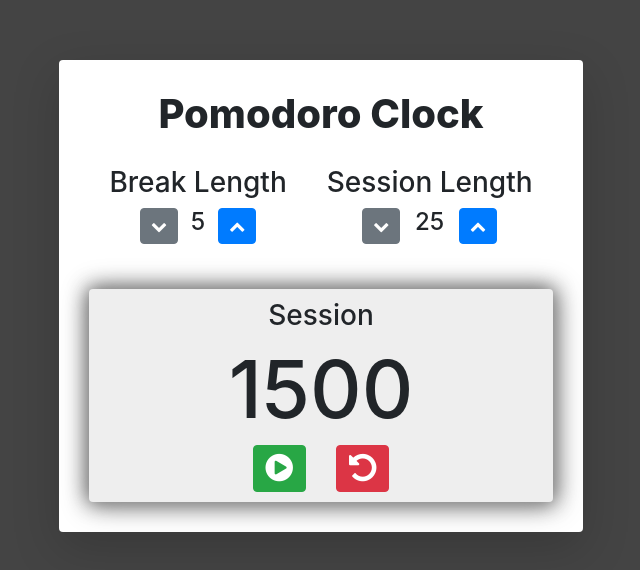
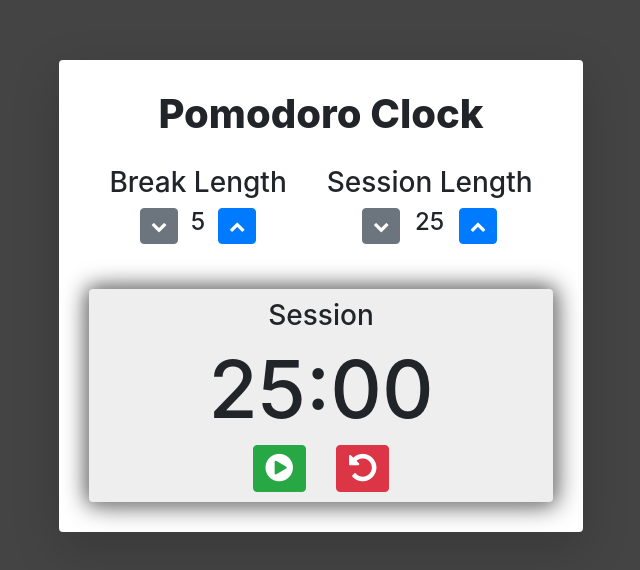
Before and after one commit to brandonpeebles/fcc-pomodoro-clock, a React (Create React App) app: page / in a window 1280 px wide. Shown: the part 104-674 px from the top of the page, without its empty margins (319-959 px from the left). Built offline with nearby package versions, Linux system fonts and the light colour scheme.

Commit message:
code before refactoring

```diff
--- a/public/index.html
+++ b/public/index.html
@@ -41,6 +41,8 @@
     <title>React App</title>
   </head>
   <body>
+    <!-- import freeCodeCamp test bundle -->
+    <script src="https://cdn.freecodecamp.org/testable-projects-fcc/v1/bundle.js"></script>
     <noscript>You need to enable JavaScript to run this app.</noscript>
     <div id="root"></div>
   </body>
--- a/src/components/App/App.js
+++ b/src/components/App/App.js
@@ -36,7 +36,9 @@ class App extends React.Component {
   handleResetClick() {
     this.setState({
       label: 'Session',
-      timerState: 'paused'
+      timerState: 'paused',
+      sessionLength: 25,
+      breakLength: 5
     });
     this.clockElement.current.resetTimer();
   }
--- a/src/components/Clock/Clock.css
+++ b/src/components/Clock/Clock.css
@@ -12,6 +12,7 @@
 
 #time-left {
     font-size: 80px;
+    text-align: center;
 }
 
 #clock-controls {
--- a/src/components/Clock/Clock.js
+++ b/src/components/Clock/Clock.js
@@ -28,6 +28,7 @@ class Clock extends React.Component {
     }
 
     tick() {
+        console.log("timeRemaining before update: " + this.state.timeRemaining);
         if (this.props.timerState === 'running' && this.state.timeRemaining > 1) {
             this.setState({
                 timeRemaining: this.state.timeRemaining - 1 // decrement by 1 second
@@ -36,11 +37,13 @@ class Clock extends React.Component {
             this.setState({
                 timeRemaining: this.state.timeRemaining - 1 // decrement by 1 second
             });
-            this.playBeep();
         }
         else if (this.props.timerState === 'running' && this.state.timeRemaining === 0) {
+            this.playBeep();
+            setTimeout(1000);
             this.props.handleTimerEnd();
         }
+        console.log("timeRemaining after update: " + this.state.timeRemaining);
     }
 
     playBeep() {
@@ -49,16 +52,23 @@ class Clock extends React.Component {
     }
 
     render() {
+        // render correct play/pause icon
         var start_stop_icon;
         if (this.props.timerState === 'paused') {
             start_stop_icon = <i className="fa fa-play-circle fa-2x"></i>
         } else {
             start_stop_icon = <i className="fa fa-pause-circle fa-2x"></i>
         }
-        return(
+        // format minutes and seconds and add padding (e.g. 1 becomes 01)
+        function pad(d) {
+            return (d < 10) ? '0' + d.toString() : d.toString();
+        }
+        var minutes = pad(Math.floor(this.state.timeRemaining / 60));
+        var seconds = pad(Math.floor(this.state.timeRemaining % 60));
+        return (
             <div id="clock-container" className="rounded">
                 <h3 id="timer-label">{this.props.label}</h3>
-                <h2 id="time-left">{this.state.timeRemaining}</h2>
+                <h2 id="time-left">{minutes}:{seconds}</h2>
                 <div id="clock-controls">
                     <button id="start_stop" className="btn btn-success clockBtn" onClick={this.props.handleStartStopClick}>
                         {start_stop_icon}
```
